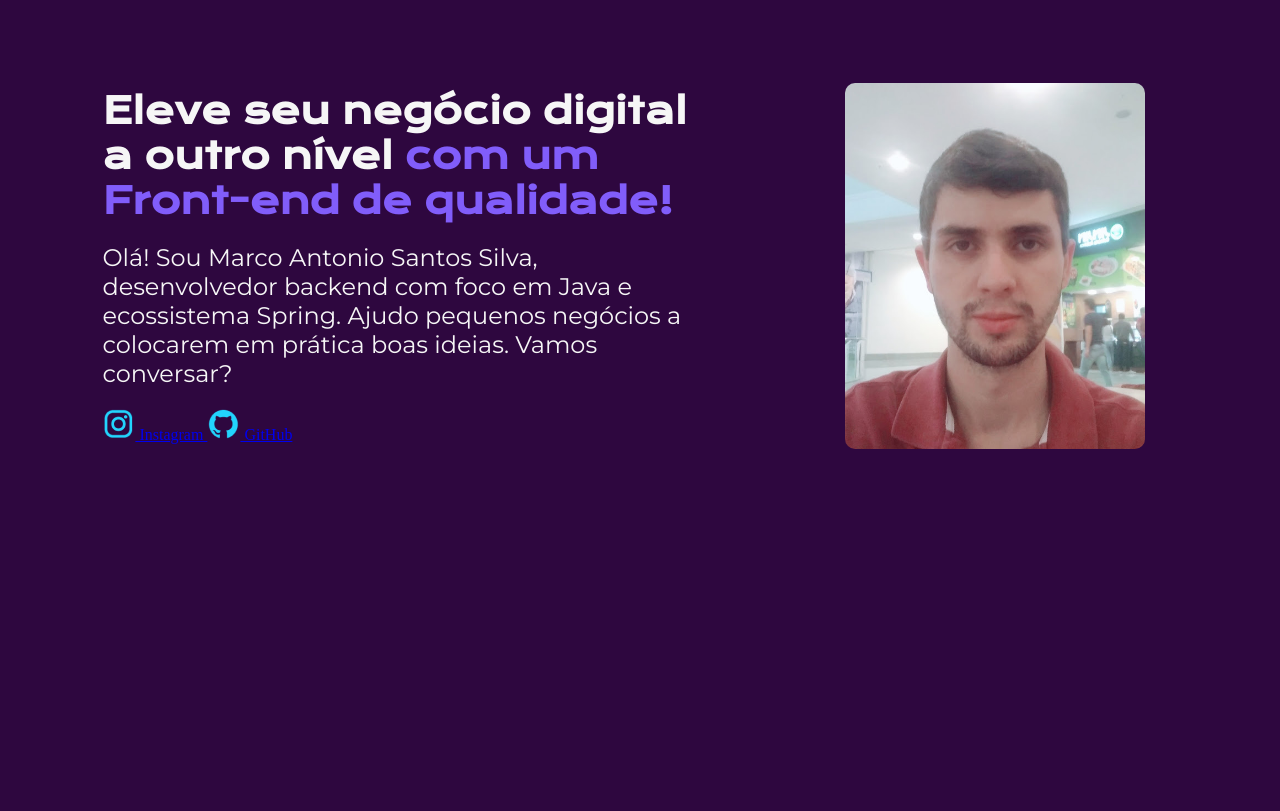
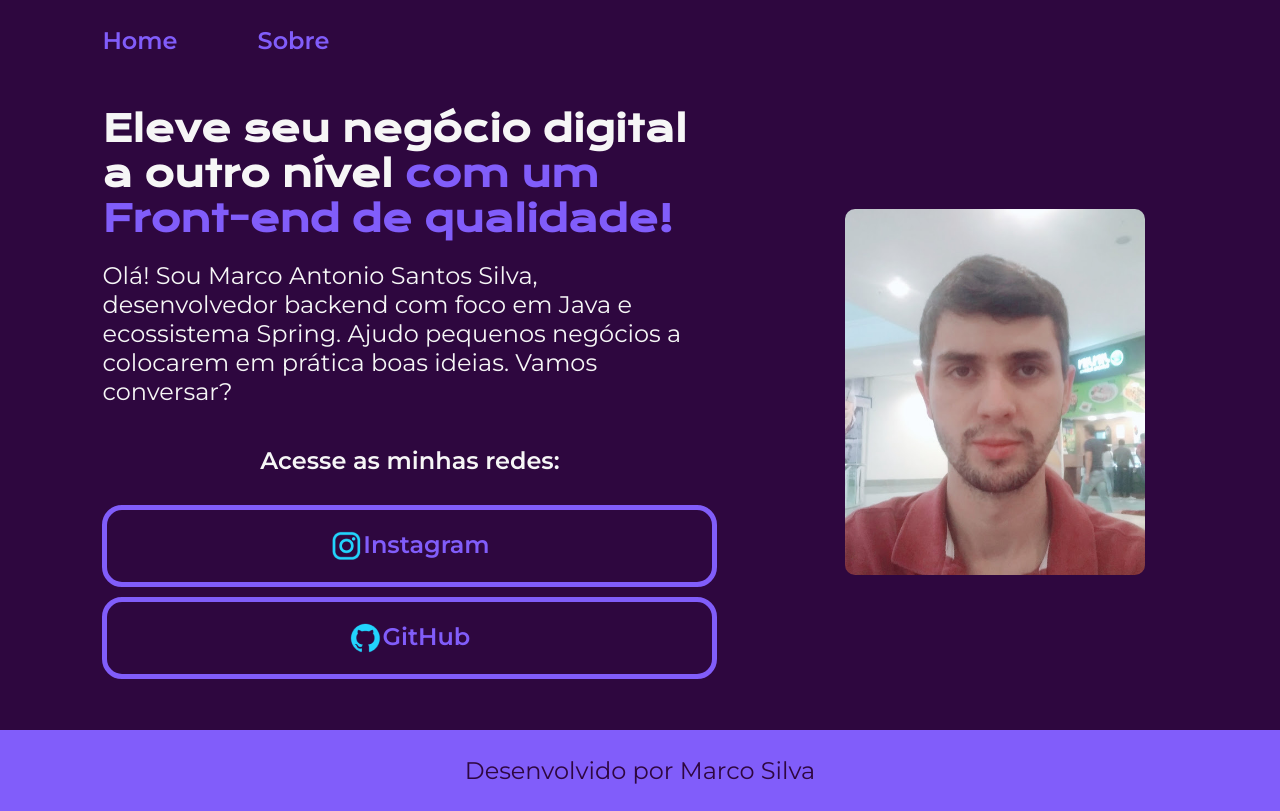
Before and after one commit to marcoantoniossilva/posweb-html-css, a plain HTML site: page index.html in a window 1280 px wide. Drawn offline with nearby package versions, Linux system fonts and the light colour scheme.

Commit message:
Update index.html

```diff
--- a/index.html
+++ b/index.html
@@ -1,24 +1,34 @@
 <!DOCTYPE html>
 <html lang="en">
+
 <head>
     <meta charset="UTF-8">
     <meta name="viewport" content="width=device-width, initial-scale=1.0">
-    <title>Document</title>
+    <title>Index</title>
     <link rel="stylesheet" href="style.css">
 </head>
+
 <body>
-    <header></header>
+    <header class="cabecalho">
+        <nav class="cabecalho__menu">
+            <a class="cabecalho__menu__link" href="index.html">Home</a>
+            <a class="cabecalho__menu__link" href="about.html">Sobre</a>
+        </nav>
+    </header>
     <main class="apresentacao">
         <section class="apresentacao__conteudo">
-            <h1 class="apresentacao__conteudo__titulo">Eleve seu negócio digital a outro nível <strong class="titulo-destaque"> com um Front-end
+            <h1 class="apresentacao__conteudo__titulo">Eleve seu negócio digital a outro nível <strong
+                    class="titulo-destaque"> com um Front-end
                     de qualidade!</strong></h1>
-            <p class="apresentacao__conteudo__texto">Olá! Sou Marco Antonio Santos Silva, desenvolvedor backend com foco em Java e ecossistema Spring. Ajudo pequenos negócios
+            <p class="apresentacao__conteudo__texto">Olá! Sou Marco Antonio Santos Silva, desenvolvedor backend com foco
+                em Java e ecossistema Spring. Ajudo pequenos negócios
                 a colocarem em prática boas ideias. Vamos conversar?</p>
-                <div class="links">
-                    <a class="links" href="https://instagram.com/marcosilvabsi">
+            <div class="apresentacao__links">
+                <h3 class="apresentacao__links__titulo">Acesse as minhas redes:</h3>
+                <a class="apresentacao__links__links" href="https://instagram.com/marcosilvabsi">
                     <img src="instagram.png" alt="Instagram" class="icon"> Instagram
                 </a>
-                    <a class="links" href="https://github.com/marcoantoniossilva">
+                <a class="apresentacao__links__links" href="https://github.com/marcoantoniossilva">
                     <img src="github.png" alt="GitHub" class="icon"> GitHub
                 </a>
             </div>
@@ -26,6 +36,9 @@
         </section>
         <img class="imagem" src="img.jpg" alt="Foto de Marco">
     </main>
-    <footer></footer>
+    <footer>
+        <p class="rodape">Desenvolvido por Marco Silva</p>
+    </footer>
 </body>
+
 </html>
```
Lines whose indentation alone changed are shown as unchanged.
